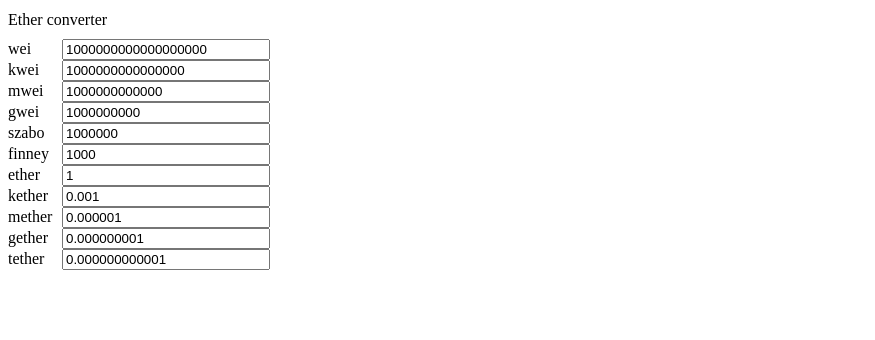
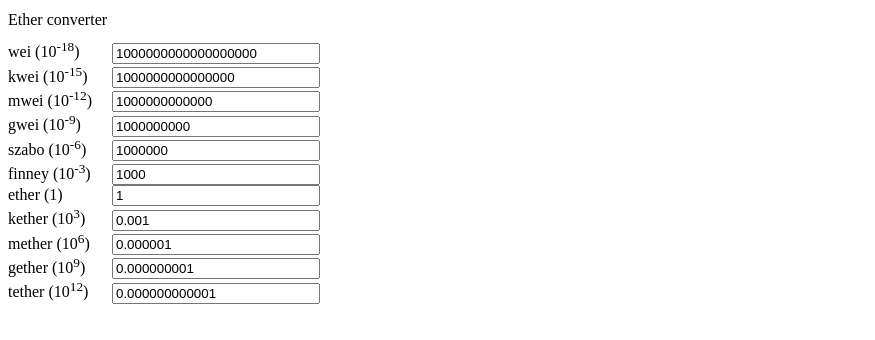
Before and after one commit to miguelmota/ethereum-unit-converter, a website with bundled scripts: page example/index.html in a window 1280 px wide. Shown: the full height of the page, 0-875 px from the left. Built offline with nearby package versions, Linux system fonts and the light colour scheme.

Commit message:
Update example

```diff
--- a/example/index.html
+++ b/example/index.html
@@ -14,7 +14,7 @@
     }
     label {
       display: inline-block;
-      width: 50px;
+      width: 100px;
     }
     input[type="text"] {
       width: 200px;
@@ -25,47 +25,47 @@
   <div class="container">
     <h1>Ether converter</h1>
     <div class="row">
-      <label>wei</label>
+      <label>wei (10<sup>-18</sup>)</label>
       <input type="text" class="wei">
     </div>
     <div class="row">
-      <label>kwei</label>
+      <label>kwei (10<sup>-15</sup>)</label>
       <input type="text" class="kwei">
     </div>
     <div class="row">
-      <label>mwei</label>
+      <label>mwei (10<sup>-12</sup>)</label>
       <input type="text" class="mwei">
     </div>
     <div class="row">
-      <label>gwei</label>
+      <label>gwei (10<sup>-9</sup>)</label>
       <input type="text" class="gwei">
     </div>
     <div class="row">
-      <label>szabo</label>
+      <label>szabo (10<sup>-6</sup>)</label>
       <input type="text" class="szabo">
     </div>
     <div class="row">
-      <label>finney</label>
+      <label>finney (10<sup>-3</sup>)</label>
       <input type="text" class="finney">
     </div>
     <div class="row">
-      <label>ether</label>
+      <label>ether (1)</label>
       <input type="text" class="ether" value="1">
     </div>
     <div class="row">
-      <label>kether</label>
+      <label>kether (10<sup>3</sup>)</label>
       <input type="text" class="kether">
     </div>
     <div class="row">
-      <label>mether</label>
+      <label>mether (10<sup>6</sup>)</label>
       <input type="text" class="mether">
     </div>
     <div class="row">
-      <label>gether</label>
+      <label>gether (10<sup>9</sup>)</label>
       <input type="text" class="gether">
     </div>
     <div class="row">
-      <label>tether</label>
+      <label>tether (10<sup>12</sup>)</label>
       <input type="text" class="tether">
     </div>
   </div>
```
